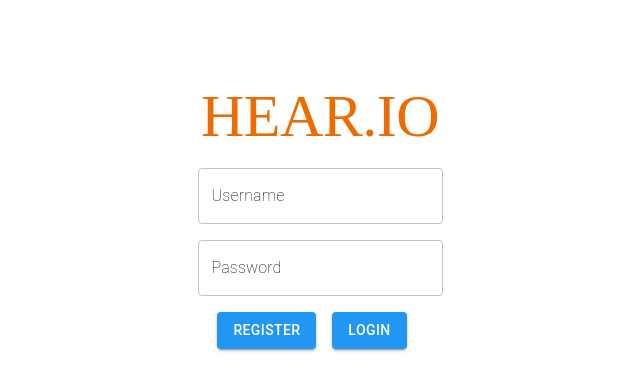
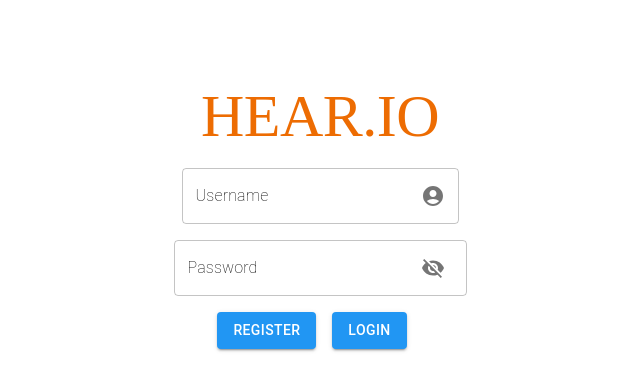
Before and after one commit to danielkpho/heario-client, a React (Create React App) app in the folder frontend/: page /register in a window 1280 px wide. Shown: the top 390 px of the page, without its empty margins (320-960 px from the left). Built offline with nearby package versions, Linux system fonts and the light colour scheme; no server answers; a web font is replaced by a local one.

Commit message:
hide password

```diff
--- a/frontend/src/features/Register.js
+++ b/frontend/src/features/Register.js
@@ -2,13 +2,18 @@ import React, { useState } from "react";
 
 import Axios from "axios";
 
-import { TextField, Button, Grid, Snackbar, Alert } from "@mui/material";
+import { TextField, Button, Grid, Snackbar, Alert, IconButton, InputAdornment, Input } from "@mui/material";
+import Visibility from '@mui/icons-material/Visibility';
+import VisibilityOff from '@mui/icons-material/VisibilityOff';
 import { useNavigate } from "react-router-dom";
+
+import AccountCircleIcon from '@mui/icons-material/AccountCircle';
 
 export default function Register(){
 
     const [username, setUsername] = useState('');
     const [password, setPassword] = useState('');
+    const [showPassword, setShowPassword] = useState(false); // New state for password visibility
 
     const [SnackbarOpen, setSnackbarOpen] = useState(false);
     const [alertMessage, setAlertMessage] = useState('');
@@ -68,6 +73,10 @@ export default function Register(){
         });
     }
 
+    const handleClickShowPassword = () => {
+        setShowPassword(!showPassword);
+    };
+
     return(
 
             <div>
@@ -79,21 +88,37 @@ export default function Register(){
                 padding= {2}
                 spacing={2}
                 >
-                    <Grid item>
+                    <Grid item xs={12}>
                         <TextField
                         id="outlined-basic"
                         label="Username"
                         variant="outlined"
+                        fullWidth
                         onChange={(e) => {setUsername(e.target.value)}}
+                        InputProps={{endAdornment: <InputAdornment position="end"><AccountCircleIcon/></InputAdornment>}}
                         />
                     </Grid>
                     <Grid item>
-                        <TextField
-                        id="outlined-basic"
-                        label="Password"
-                        variant="outlined"
-                        onChange={(e) => {setPassword(e.target.value)}}
-                        />
+                            <TextField
+                                id="outlined-basic"
+                                type={showPassword ? 'text' : 'password'}
+                                label="Password"
+                                variant="outlined"
+                                fullWidth // Ensures the TextField takes up the full width of its container
+                                onChange={(e) => { setPassword(e.target.value) }}
+                                InputProps={{
+                                    endAdornment: (
+                                        <InputAdornment position="end">
+                                            <IconButton
+                                                aria-label="toggle password visibility"
+                                                onClick={handleClickShowPassword}
+                                            >
+                                                {showPassword ? <Visibility /> : <VisibilityOff />}
+                                            </IconButton>
+                                        </InputAdornment>
+                                    ),
+                                }}
+                            />
                     </Grid>
                     <Grid item
                         container
```
